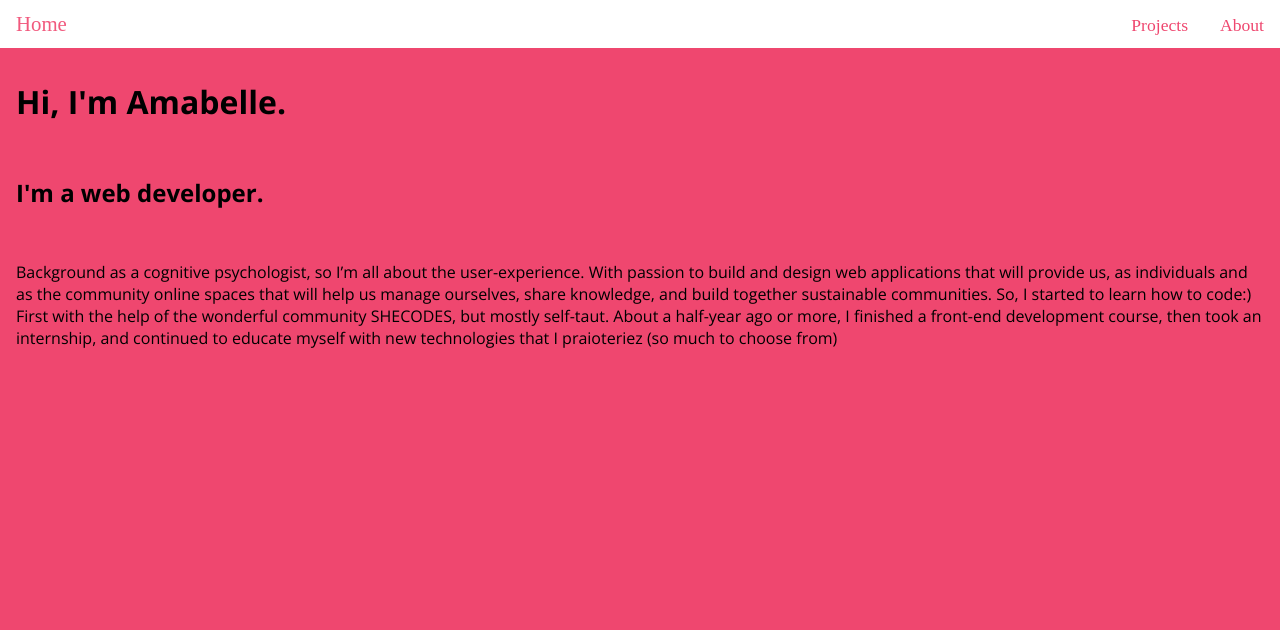
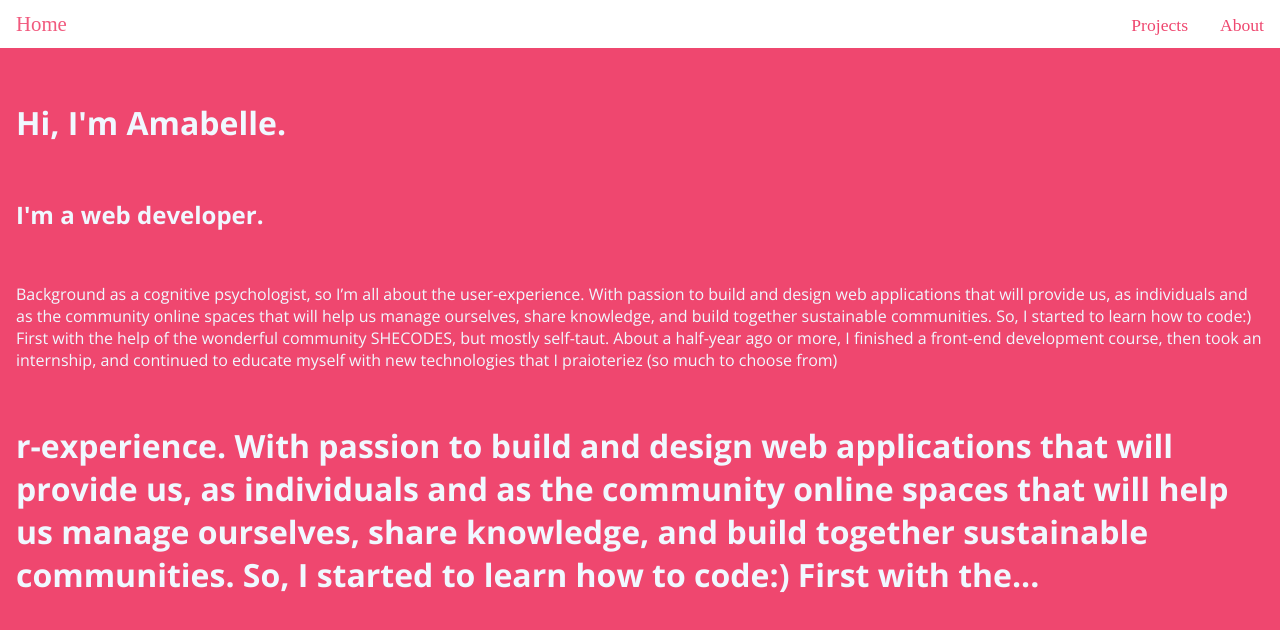
Before and after one commit to amabelleS/my-protfolio, a React (Create React App) app: page /about in a window 1280 px wide. Shown: the top 630 px of the page. Built offline with nearby package versions, Linux system fonts and the light colour scheme; a web font is replaced by a local one.

Commit message:
more animations 2 home

```diff
--- a/src/pages/About.css
+++ b/src/pages/About.css
@@ -1,10 +1,43 @@
 .about-container {
   background: #ef476f;
+  color: aliceblue;
   margin-top: 4rem;
+
+  object-fit: cover;
+  width: 100vw;
+  height: 100vh;
+  position: fixed;
+  top: 0;
+  left: 0;
 }
+
+/* .player-background {
+
+
+  position: fixed;
+  overflow: hidden;
+  width: 100vw;
+  height: 100vh;
+}
+ */
 
 .about-container p,
 .about-container h1,
 .about-container h2 {
   padding: 1rem;
 }
+
+.about-first {
+  position: relative;
+  height: 100%;
+  text-align: center;
+  display: flex;
+  align-items: center;
+  justify-content: center;
+}
+
+.about-second {
+  background: rgba(black, 0.66);
+  color: white;
+  position: relative;
+}
--- a/src/pages/About.js
+++ b/src/pages/About.js
@@ -6,21 +6,34 @@ const About = () => {
   return (
     <React.Fragment>
       <div className="about-container">
+        {/* <div className="content-wrapper"> */}
+        <div className="about_first">
           <h1>Hi, I'm Amabelle.</h1>
           <h2>I'm a web developer.</h2>
           <p className="about-main">
             Background as a cognitive psychologist, so I’m all about the
             user-experience. With passion to build and design web applications
             that will provide us, as individuals and as the community online
-          spaces that will help us manage ourselves, share knowledge, and build
-          together sustainable communities. So, I started to learn how to code:)
-          First with the help of the wonderful community SHECODES, but mostly
-          self-taut. About a half-year ago or more, I finished a front-end
-          development course, then took an internship, and continued to educate
-          myself with new technologies that I praioteriez (so much to choose
-          from){' '}
+            spaces that will help us manage ourselves, share knowledge, and
+            build together sustainable communities. So, I started to learn how
+            to code:) First with the help of the wonderful community SHECODES,
+            but mostly self-taut. About a half-year ago or more, I finished a
+            front-end development course, then took an internship, and continued
+            to educate myself with new technologies that I praioteriez (so much
+            to choose from){' '}
           </p>
         </div>
+        <div className="about_second">
+          <h1>
+            r-experience. With passion to build and design web applications that
+            will provide us, as individuals and as the community online spaces
+            that will help us manage ourselves, share knowledge, and build
+            together sustainable communities. So, I started to learn how to
+            code:) First with the...
+          </h1>
+        </div>
+      </div>
+      {/* </div> */}
     </React.Fragment>
   );
 };
--- a/src/pages/Home.css
+++ b/src/pages/Home.css
@@ -86,9 +86,6 @@
     rgba(0, 0, 0, 0.5) 0%,
     rgba(0, 0, 0, 0) 100%
   );
-  opacity: 0;
-  transform: translateY(-22rem);
-  transition: opcity 1s ease-in, transform 500ms cubic-bezier(0.32, 0, 0.67, 0);
 }
 
 .first {
@@ -100,11 +97,22 @@
 
 .home_hello h1 {
   font-family: 'Roboto Mono', monospace;
+  opacity: 0;
+  transform: translateY(-22rem);
+  transition: opcity 1s ease-in, transform 500ms cubic-bezier(0.32, 0, 0.67, 0);
 }
 
-.home_hello:hover {
+.home_hello:hover h1 {
   opacity: 1;
   transform: translateY(0);
+}
+
+.home_hello h2 {
+  transition: opcity 1s ease-in, transform 500ms cubic-bezier(0.32, 0, 0.67, 0);
+}
+.home_hello:hover h2 {
+  opacity: 0;
+  transform: translateX(-200%);
 }
 
 .home_about {
@@ -121,6 +129,18 @@
 .home_about h2 {
   font-family: 'New Tegomin', serif;
   font-family: 'Roboto Mono', monospace;
+}
+
+/* .home_about .slide-in-left {
+  transform: scaleX(-150%);
+  transition: opcity 2s ease-in, transform 2s cubic-bezier(0.32, 0, 0.67, 0);
+}
+.home_about:hover .slide-in-left {
+  transform: scaleX(0);
+} */
+
+.home_about:hover h2 {
+  animation: flip 1s ease-out forwards;
 }
 
 .home_project {
@@ -142,3 +162,26 @@
   background-color: rgb(0, 0, 0, 0.42);
   /* background-color: transparent; */
 }
+
+@keyframes slideInText {
+  from {
+    /* opacity: 0; */
+    transform: translateX(-22rem);
+    /* nsition: opcity 1s ease-in, transform 500ms cubic-bezier(0.32, 0, 0.67, 0); */
+  }
+  to {
+    transform: translateY(0);
+  }
+}
+
+@keyframes flip {
+  0% {
+    transform: rotateY(0);
+  }
+  50% {
+    transform: rotateY(160deg);
+  }
+  100% {
+    transform: rotateY(360deg);
+  }
+}
--- a/src/pages/Home.js
+++ b/src/pages/Home.js
@@ -37,14 +37,12 @@ const Home = () => {
         {/* </div> */}
       </div>
       <div className="content-wrapper">
-        {/* <div className="first">
+        {/* <div className="content-wrapper">
           <h3>Hover over me </h3>
         </div> */}
         <div className="home_hello">
           <h1 className="enter-down">Hello, Word. I’m Amabelle.</h1>
-          {/* <h2>A Web Developer</h2>
-          <h2>A user experience designer</h2>
-          <h2>An ideas actualizer</h2> */}
+          <h2>Hover Over</h2>
           <div className="home_btn">
             {/* <Button to="/about">More about me</Button> */}
             <Button
@@ -59,9 +57,9 @@ const Home = () => {
         </div>
 
         <div className="home_about">
-          <h2 className="">A Web Developer</h2>
-          <h2 className="">A user experience designer</h2>
-          <h2 className="">An ideas actualizer</h2>
+          <h2 className="slide-in-left">A Web Developer</h2>
+          <h2 className="slide-in-right">A user experience designer</h2>
+          <h2 className="slide-in-left">An ideas actualizer</h2>
           <div className="home_btn">
             <Button to="/about">More about me</Button>
           </div>
--- a/src/shared/components/Fotter.css
+++ b/src/shared/components/Fotter.css
@@ -21,6 +21,7 @@
 .fotter a:hover,
 .fotter a:active {
   animation: shake 0.82s cubic-bezier(0.36, 0.07, 0.19, 0.97) both;
+  /* animation: wiggle 400ms 3s 8 ease-out none; */
   transform: translate3d(0, 0, 0);
   backface-visibility: hidden;
   perspective: 1000px;
@@ -54,3 +55,15 @@
   width: 0.2em;
 }
  */
+
+@keyframes wiggle {
+  0% {
+    transform: rotateZ(0);
+  }
+  50% {
+    transform: rotateZ(-10deg);
+  }
+  100% {
+    transform: rotateZ(10deg);
+  }
+}
```
Lines whose indentation alone changed are shown as unchanged.
